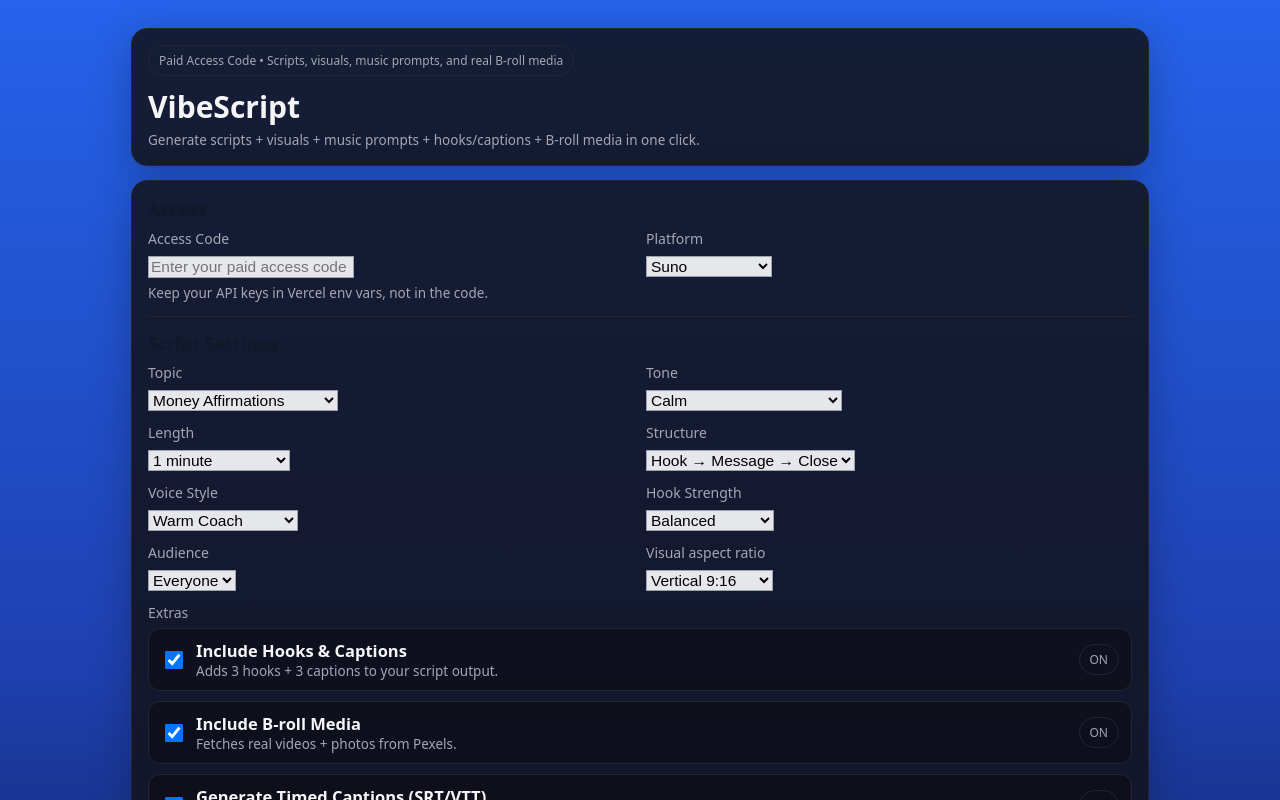
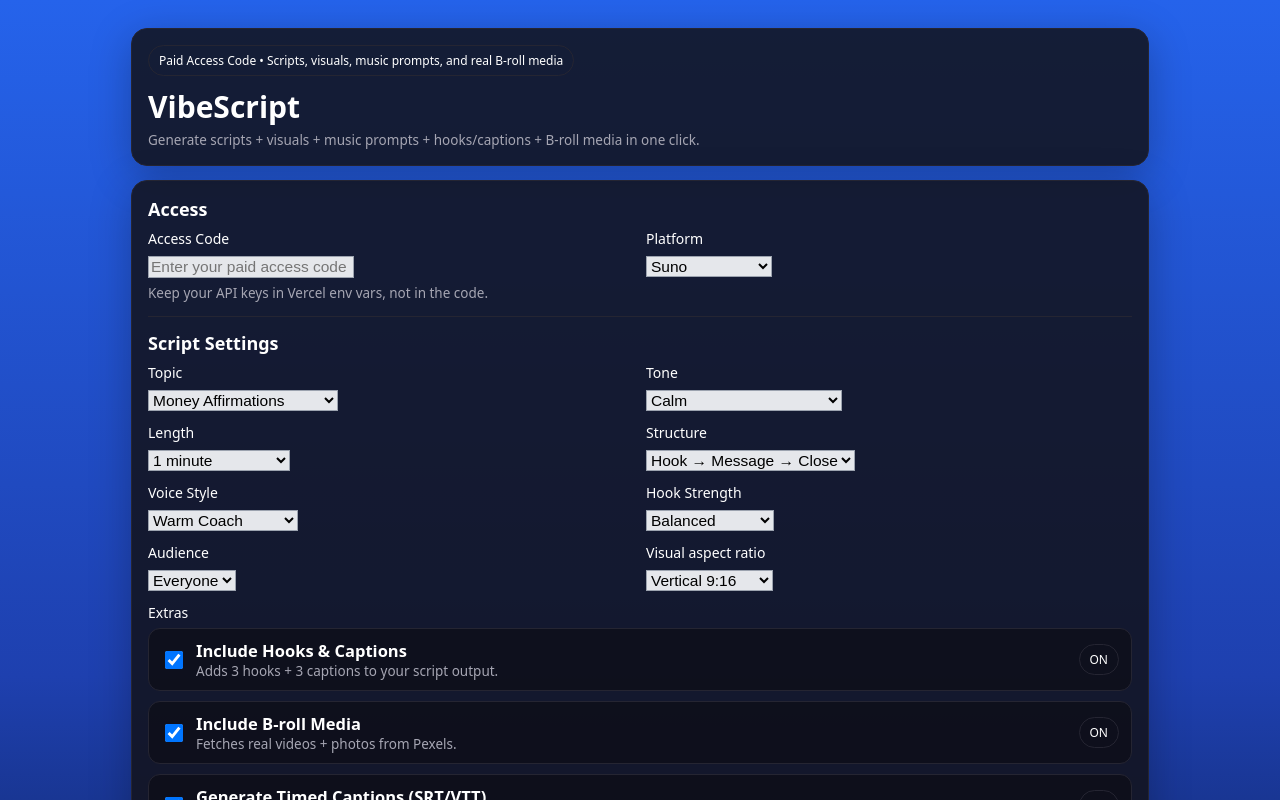
Before and after one commit to rainathecreatour-ops/Vibe-Script, a Next.js app: page / in a window 1280 px wide. Shown: the top 800 px of the page. Built offline with nearby package versions, Linux system fonts and the light colour scheme.

Commit message:
Update globals.css

```diff
--- a/app/globals.css
+++ b/app/globals.css
@@ -9,6 +9,7 @@
   --text: #f5f5f7;
   --border: #252532;
   --accent: #7c5cff;
+  --text: #ffffff;
 }
 
 
@@ -89,3 +90,6 @@
   border-radius: 14px;
   overflow: auto;
 }
+.h1, .h2, label, .badge {
+  color: var(--text) !important;
+}
```
